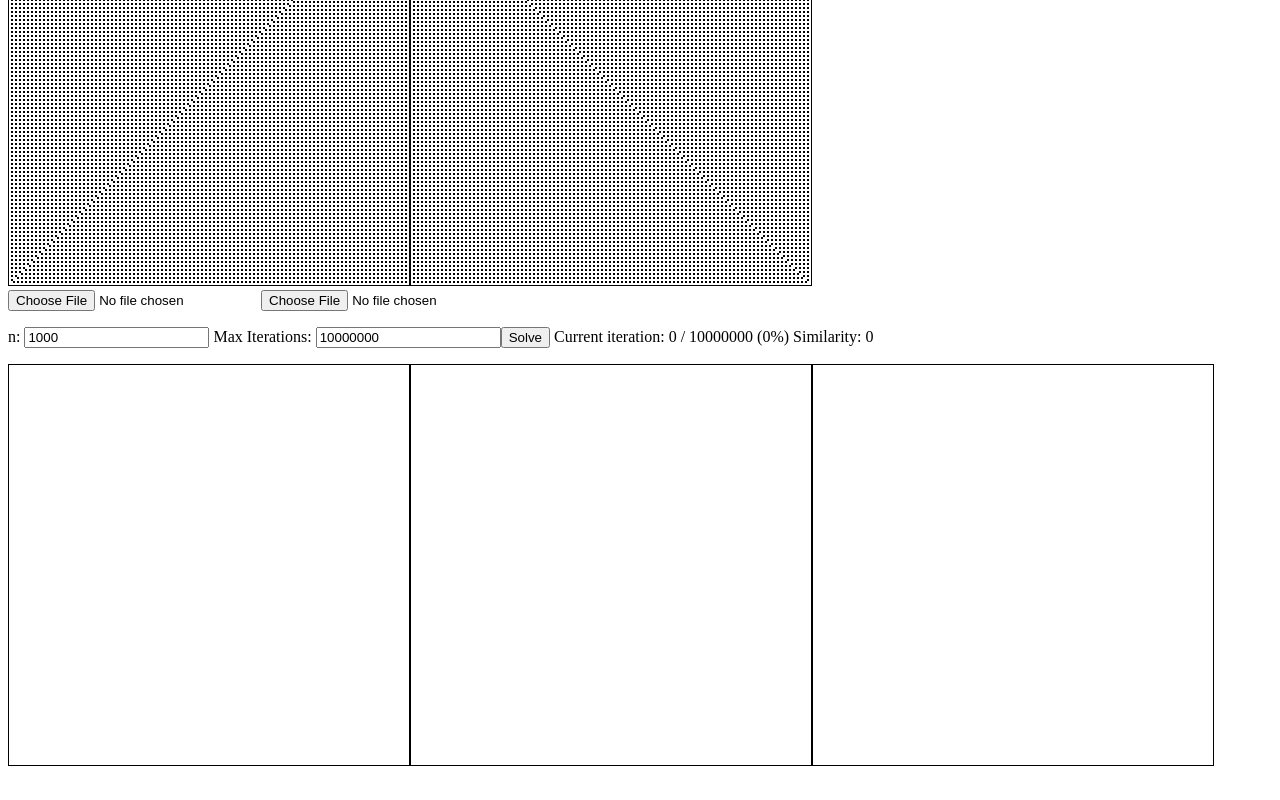
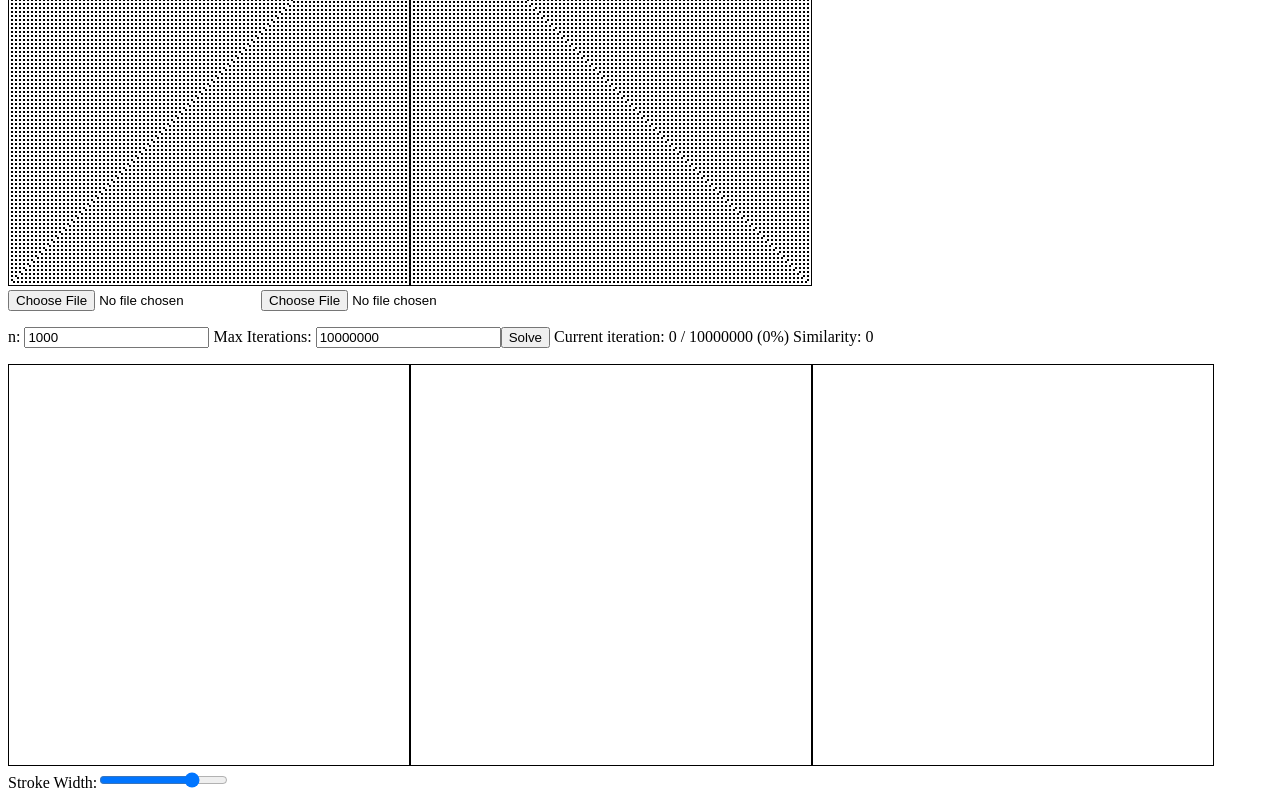
Before and after one commit to monman53/reversible-stitch, a Nuxt app: page / in a window 1280 px wide. Shown: the part 196-996 px from the top of the page. Before the commit the page ends 974 px from the top, so only its background shows below. Built offline with nearby package versions, Linux system fonts and the light colour scheme.

Commit message:
Change layout

```diff
--- a/app/app.vue
+++ b/app/app.vue
@@ -10,6 +10,7 @@ const maxItr = ref(10000000); // Maximum iterations for the solver
 const currentItr = ref(0); // Current iteration count
 const answer = ref([{ i: 0, j: 0 }]);
 const currentSimilarity = ref(0); // Similarity score
+const strokeWidth = ref(1.5); // Stroke width for the lines
 
 let frontImg: number[][] = Array.from({ length: height }, () =>
   Array(width).fill(0)
@@ -179,10 +180,21 @@ const onClickSolve = async () => {
             :y1="answer[index-1]!.i"
             :x2="answer[index]!.j"
             :y2="answer[index]!.i"
-            :stroke="index % 2 === 0 ? '#ff000088' : '#0000ff88'"
+            :stroke="index % 2 === 0 ? '#ff000044' : '#0000ff44'"
           ></line>
         </g>
       </svg>
+    </div>
+    <div>
+      <label for="stroke-width">Stroke Width:</label>
+      <input
+        id="stroke-width"
+        v-model.number="strokeWidth"
+        type="range"
+        step="0.01"
+        min="0.01"
+        max="2"
+      />
     </div>
   </div>
 </template>
@@ -199,7 +211,7 @@ svg {
   border: 1px solid black;
 }
 line {
-  stroke-width: 0.7;
+  stroke-width: v-bind(strokeWidth);
   stroke-linecap: round;
 }
 
```
